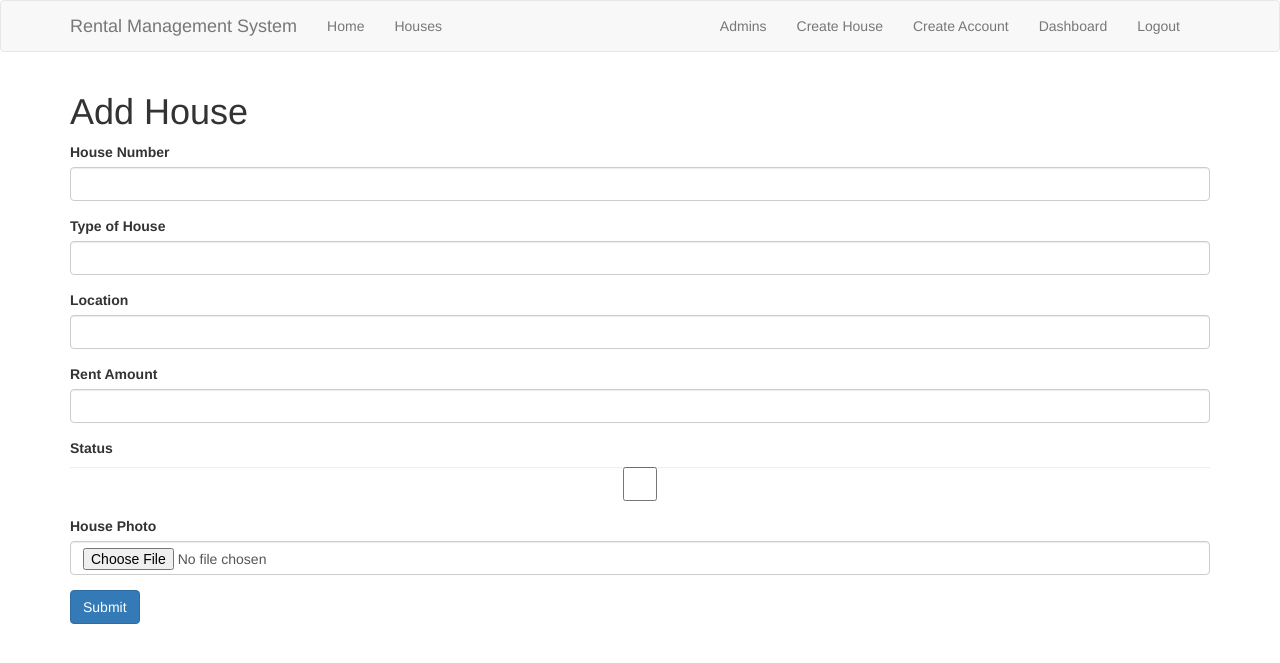
After one commit to EmmaSemutenga/Tenant-Management-System, a Flask app: page /add_house in a window 1280 px wide. The commit adds this page. Shown: the top 663 px of the page. Run offline with Flask 2, Linux system fonts and the light colour scheme; the visitor is signed in with stand-in values (Sample User, id 1); some libraries are stand-ins or nearby versions.

Commit message:
rectified changes and started working on house

```diff
--- a/app.py
+++ b/app.py
@@ -1,22 +1,33 @@
 import csv
 import os
-import requests
+import requests #used with apis
 
 from flask import Flask, session, render_template, url_for, flash, logging, redirect, request
 from flask_session import Session
 from sqlalchemy import create_engine
 from sqlalchemy.orm import scoped_session, sessionmaker
-from wtforms import Form, StringField, TextAreaField, PasswordField, validators
+from flask_wtf import FlaskForm
+from flask_wtf.file import FileField, FileRequired
+from werkzeug.utils import secure_filename
+from wtforms import StringField, TextAreaField, PasswordField, validators, IntegerField, BooleanField
 from passlib.hash import sha256_crypt
 from functools import wraps
 
 app = Flask(__name__)
 
+APP_ROOT = os.path.dirname(os.path.abspath(__file__))
+UPLOAD_FOLDER = os.path.join(APP_ROOT, 'static/img')
+app.config['UPLOAD_FOLDER'] = UPLOAD_FOLDER
+
+app.config["SECRET_KEY"] = "jfjfjfkdkdncdkdcd"
 
 # Configure session to use filesystem
 app.config["SESSION_PERMANENT"] = False
 app.config["SESSION_TYPE"] = "filesystem"
 Session(app)
+
+
+
 
 # Set up database
 engine = create_engine('postgresql://postgres:emz@localhost:5432/rentals')
@@ -34,12 +45,8 @@ def is_logged_in(f):
             return redirect(url_for('login'))
     return wrap
 
-#index page
-@app.route('/')
-def index():
-    return render_template('index.html')
 
-class RegisterForm(Form):
+class RegisterForm(FlaskForm):
     name     = StringField('Name', [validators.Length(min=1, max=50)])
     username     = StringField('Username', [validators.Length(min=4, max=25)])
     email        = StringField('Email Address', [validators.Length(min=6, max=50)])
@@ -52,8 +59,11 @@ class RegisterForm(Form):
 @app.route("/register", methods=["POST", "GET"])
 @is_logged_in
 def register():
-    form = RegisterForm(request.form)
-    if request.method == "POST" and form.validate():
+    #form = RegisterForm(request.form)
+    form = RegisterForm()
+    #if request.method == "POST" and form.validate():
+    if form.validate_on_submit():#checks for post requests and also that the form is valid
+
         #get form values
         name = form.name.data
         email = form.email.data
@@ -70,7 +80,7 @@ def register():
 
     return render_template('register.html', form = form)
 
-@app.route('/login', methods=['GET', 'POST'])
+@app.route('/', methods=['GET', 'POST'])
 def login():
     if request.method == "POST":
         #get form fields
@@ -114,3 +124,57 @@ def logout():
 @is_logged_in
 def dashboard():
     return render_template("dashboard.html")
+
+class HouseForm(FlaskForm):
+    house_no     = StringField('House Number', [validators.Length(min=1, max=50)])
+    type_of_house    = StringField('Type of House', [validators.Length(min=1, max=25)])
+    location    = StringField('Location', [validators.Length(min=1, max=25)])
+    rent_amount    = IntegerField('Rent Amount')
+    status        = BooleanField('Status')
+    #image    = StringField('Image', [validators.Length(min=1, max=25)])
+    image = FileField("House Photo", validators=[FileRequired()])
+
+@app.route('/add_house', methods=['GET','POST'])
+@is_logged_in
+def add_house():
+    #form = HouseForm(request.form)
+    form = HouseForm()
+    #if request.method == "POST" and form.validate():
+    if form.validate_on_submit():
+        #get form values
+        house_no     = form.house_no.data
+        type_of_house    = form.type_of_house.data
+        location    = form.location.data
+        rent_amount    = form.rent_amount.data
+        status = form.status.data
+        #image = form.image.data
+        f = form.image.data
+        imagename = secure_filename(f.filename)#image name
+        f.save(os.path.join(app.config['UPLOAD_FOLDER'], imagename))
+
+
+        db.execute("INSERT INTO houses (house_no, type_of_house, location, rent_amount, status, image) VALUES (:house_no, :type_of_house, :location, :rent_amount, :status, :image)",{"house_no":house_no, "type_of_house":type_of_house, "location":location, "rent_amount":rent_amount, "status":status, "image":imagename})
+        db.commit()
+
+        flash('House has been registered', 'success')
+
+        return redirect(url_for('dashboard'))
+
+
+    return render_template('add_house.html', form = form)
+
+@app.route('/houses')
+@is_logged_in
+def houses():
+    result = db.execute("SELECT * FROM houses").fetchall()
+    if len(result) > 0:
+        return render_template("houses.html", houses = result)
+    else:
+        flash('No Houses found', 'danger')
+        return render_template('dashboard.html', houses = result)
+
+@app.route('/house/<int:house_id>')
+def house(house_id):
+    result = db.execute("SELECT * FROM houses where id=:house_id", {'house_id':house_id}).fetchone()
+
+    return render_template('house.html', house = result)
--- /dev/null
+++ b/templates/add_house.html
@@ -0,0 +1,29 @@
+{% extends 'layout.html' %}
+{% block body %}
+
+        <h1>Add House</h1>
+        {% from "includes/_formhelpers.html" import render_field %}
+        <form action="{{url_for('add_house')}}" method="POST" enctype="multipart/form-data">
+            {{ form.csrf_token }}
+            <div class="form-group">
+                {{render_field(form.house_no, class_="form-control")}}
+            </div>
+            <div class="form-group">
+                {{render_field(form.type_of_house, class_="form-control")}}
+            </div>
+            <div class="form-group">
+                {{render_field(form.location, class_="form-control")}}
+            </div>
+            <div class="form-group">
+                {{render_field(form.rent_amount, class_="form-control")}}
+            </div>
+            <div class="form-group">
+                {{render_field(form.status, class_="form-control")}}
+            </div>
+            <div class="form-group">
+                {{render_field(form.image, class_="form-control")}}
+            </div>
+            <p><input type="submit" value="Submit" class="btn btn-primary"></p>
+        </form>
+
+{% endblock %}
--- a/templates/includes/_navbar.html
+++ b/templates/includes/_navbar.html
@@ -7,18 +7,19 @@
           <span class="icon-bar"></span>
           <span class="icon-bar"></span>
         </button>
-        <a class="navbar-brand" href="{{url_for('index')}}">Rental Management System</a>
+        <a class="navbar-brand" href="{{url_for('login')}}">Rental Management System</a>
 
       </div>
       <div id="navbar" class="collapse navbar-collapse">
         <ul class="nav navbar-nav">
-          <li><a href="{{url_for('index')}}">Home</a></li>
+          <li><a href="{{url_for('login')}}">Home</a></li>
 
-          <li><a href="#">Houses</a></li>
+          <li><a href="{{url_for('houses')}}">Houses</a></li>
         </ul>
         <ul class="nav navbar-nav pull-right">
             {% if session.logged_in %}
-              <li><a href="#">Create House</a></li>
+              <li><a href="#">Admins</a></li>
+              <li><a href="{{url_for('add_house')}}">Create House</a></li>
               <li><a href="{{url_for('register')}}">Create Account</a></li>
               <li><a href="{{url_for('dashboard')}}">Dashboard</a></li>
               <li><a href="{{url_for('logout')}}">Logout</a></li>
--- a/templates/register.html
+++ b/templates/register.html
@@ -4,6 +4,7 @@
         <h1>Register</h1>
         {% from "includes/_formhelpers.html" import render_field %}
         <form action="{{url_for('register')}}" method="POST">
+            {{ form.csrf_token }}
             <div class="form-group">
                 {{render_field(form.name, class_="form-control")}}
             </div>
```
Also changed, not shown: templates/house.html (added, +18 -0 lines), templates/houses.html (added, +27 -0 lines), README.md, static/img/house.jpg (added), static/img/quake.png (added), static/img/reddirt.jpg (added), 2 other files.
